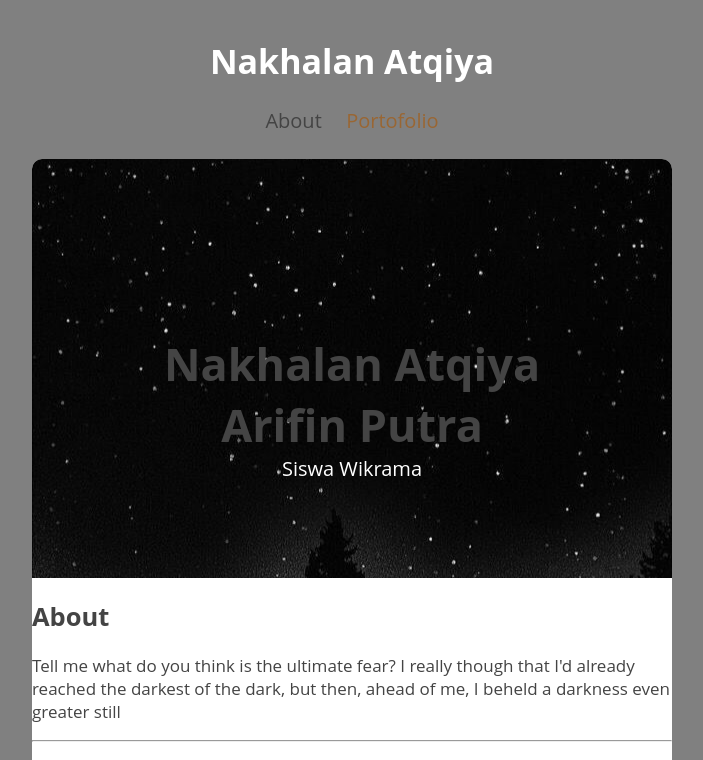
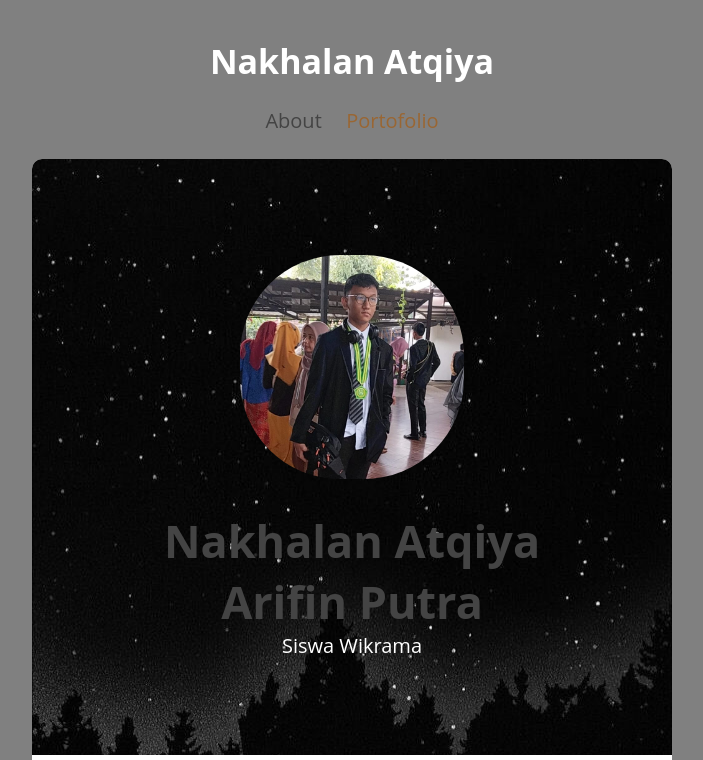
Before and after one commit to NakhalanAtqiyaAP/html_dasar, a plain HTML site: page index2.html in a window 1280 px wide. Shown: the top 760 px of the page, without its empty margins (288-991 px from the left). Drawn offline with Linux system fonts and the light colour scheme.

Commit message:
Update index2.html

```diff
--- a/index2.html
+++ b/index2.html
@@ -23,7 +23,7 @@
 <!-- Profil -->
 <div id="content-img">
 <div class="content1">
-<a href="https://www.kompas.com/tag/manipulasi" target="_blank"><img src=""></a>
+<a href="https://www.kompas.com/tag/manipulasi" target="_blank"><img src="naka.jpg"></a>
 <h2 class="content-header">Nakhalan Atqiya Arifin Putra</h2>
 <p class="content-text">
 <a
```
